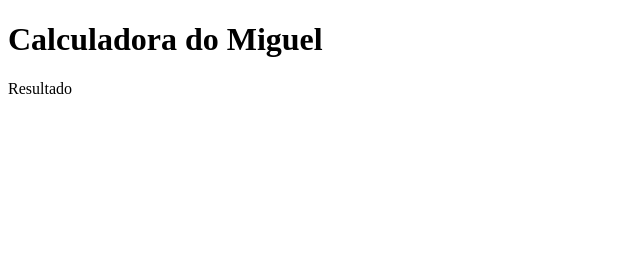
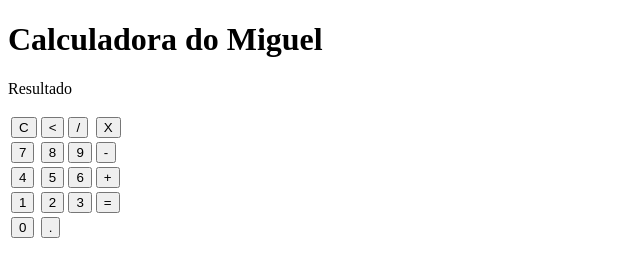
Before and after one commit to miguelmendes22/Calculadora, a plain HTML site: page index.html in a window 1280 px wide. Shown: the whole page, without its empty margins (0-640 px from the left). Drawn offline with Linux system fonts and the light colour scheme.

Commit message:
Add files via upload

```diff
--- a/index.html
+++ b/index.html
@@ -16,7 +16,36 @@
         <h1>Calculadora do Miguel</h1>
         <p id="Resultado">Resultado</p>
         <table>
+            <tr>
+                <td><button class="botão">C</button></td>
+                <td><button class="botão"> < </button></td>
+                <td><button class="botão">/</button></td>
+                <td><button class="botão">X</button></td>
+            </tr>
+            <tr>
+                <td><button class="botão">7</button></td>
+                <td><button class="botão">8</button></td>
+                <td><button class="botão">9</button></td>
+                <td><button class="botão">-</button></td>
 
+            </tr>
+            <tr>
+                <td><button class="botão">4</button></td>
+                <td><button class="botão">5</button></td>
+                <td><button class="botão">6</button></td>
+                <td><button class="botão">+</button></td>
+            </tr>
+            <tr>
+                <td><button class="botão">1</button></td>
+                <td><button class="botão">2</button></td>
+                <td><button class="botão">3</button></td>
+                <td><button class="botão">=</button></td>
+            </tr>
+            <tr>
+                <td><button class="botão">0</button></td>
+                <td><button class="botão">.</button></td>
+
+            </tr>
         </table>
     </div>
 </body>
```
